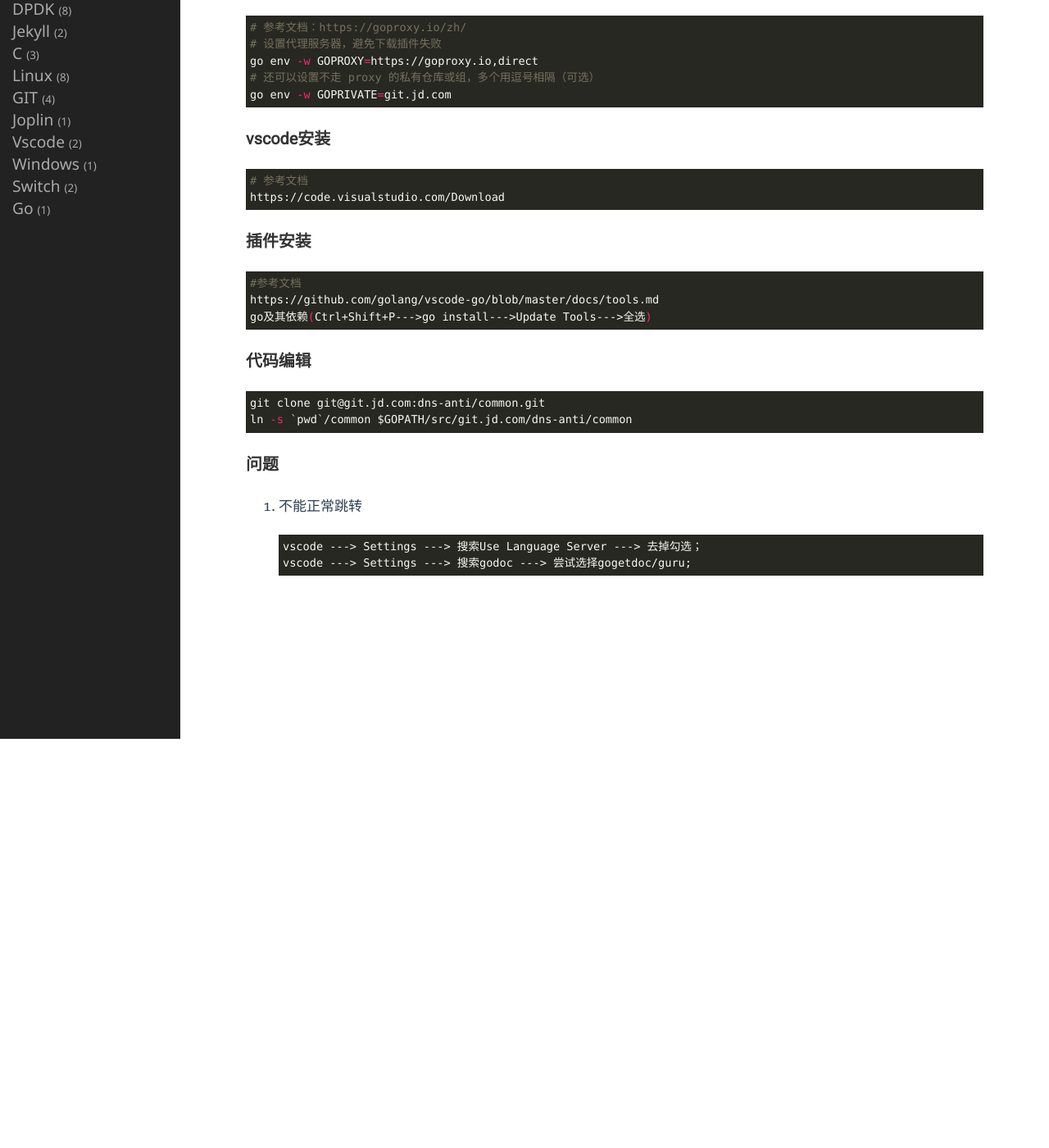
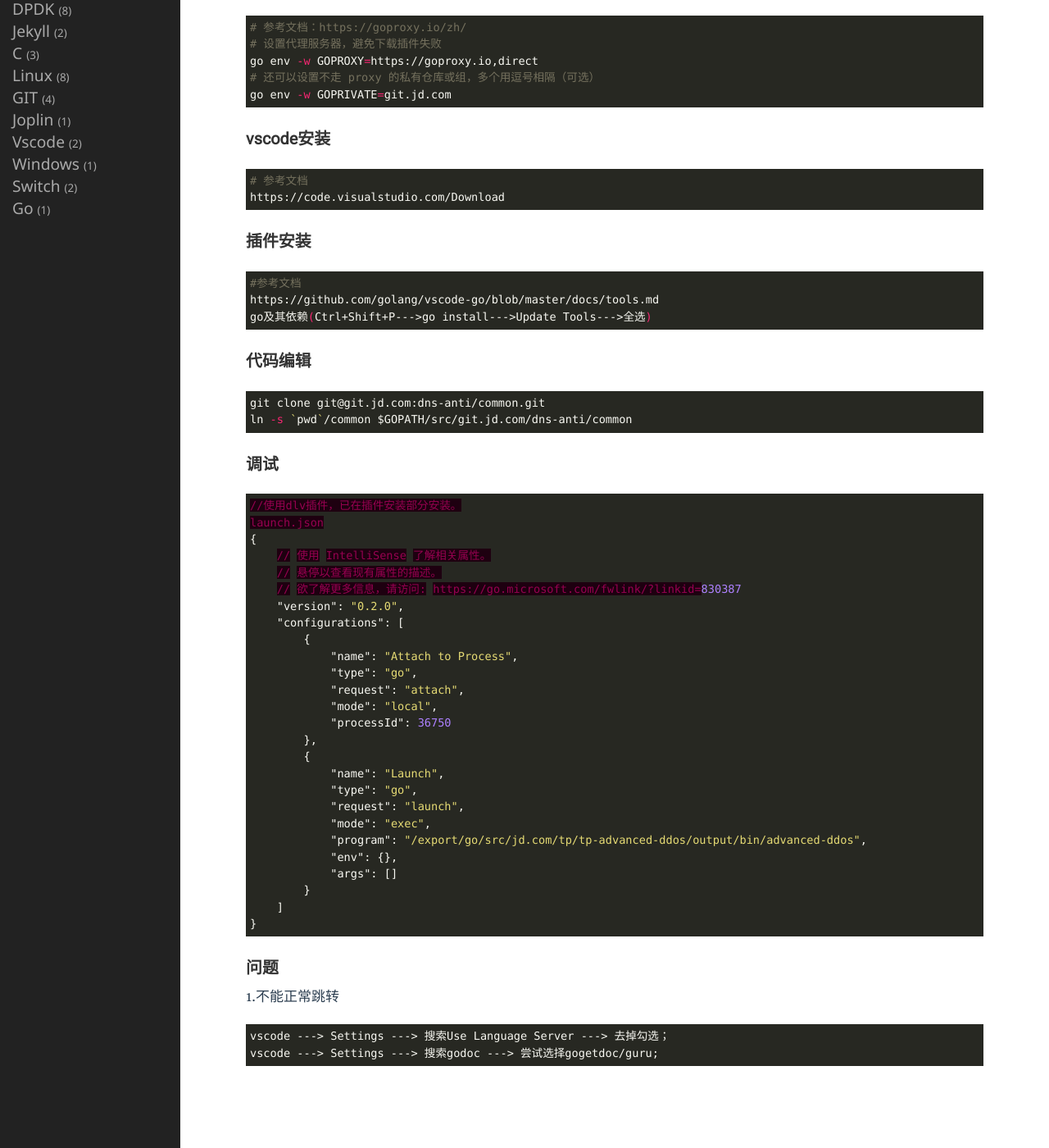
Before and after one commit to zhaotao19860/zhaotao19860.github.io, a Jekyll site: the page built from _posts/2021-03-11-golang.md, in a window 1280 px wide and 1400 px high, scrolled down 499 px. Shown: the whole window at 82% size. Built offline with Jekyll 4.4.1, drawn with Linux system fonts in a browser that asks for light colours; comment, search, counter and statistics services are not loaded.

Commit message:
修改文章golang;

````diff
--- a/_posts/2021-03-11-golang.md
+++ b/_posts/2021-03-11-golang.md
@@ -38,8 +38,37 @@ go及其依赖(Ctrl+Shift+P--->go install--->Update Tools--->全选)
 git clone git@git.jd.com:dns-anti/common.git
 ln -s `pwd`/common $GOPATH/src/git.jd.com/dns-anti/common
 ```
+### 调试
+```json
+//使用dlv插件，已在插件安装部分安装。
+launch.json
+{
+    // 使用 IntelliSense 了解相关属性。
+    // 悬停以查看现有属性的描述。
+    // 欲了解更多信息，请访问: https://go.microsoft.com/fwlink/?linkid=830387
+    "version": "0.2.0",
+    "configurations": [
+        {
+            "name": "Attach to Process",
+            "type": "go",
+            "request": "attach",
+            "mode": "local",
+            "processId": 36750
+        },
+        {
+            "name": "Launch",
+            "type": "go",
+            "request": "launch",
+            "mode": "exec",
+            "program": "/export/go/src/jd.com/tp/tp-advanced-ddos/output/bin/advanced-ddos",
+            "env": {},
+            "args": []
+        }
+    ]
+}
+```
 ### 问题
-1. 不能正常跳转
+1.不能正常跳转
 ```
 vscode ---> Settings ---> 搜索Use Language Server ---> 去掉勾选；
 vscode ---> Settings ---> 搜索godoc ---> 尝试选择gogetdoc/guru;
````
